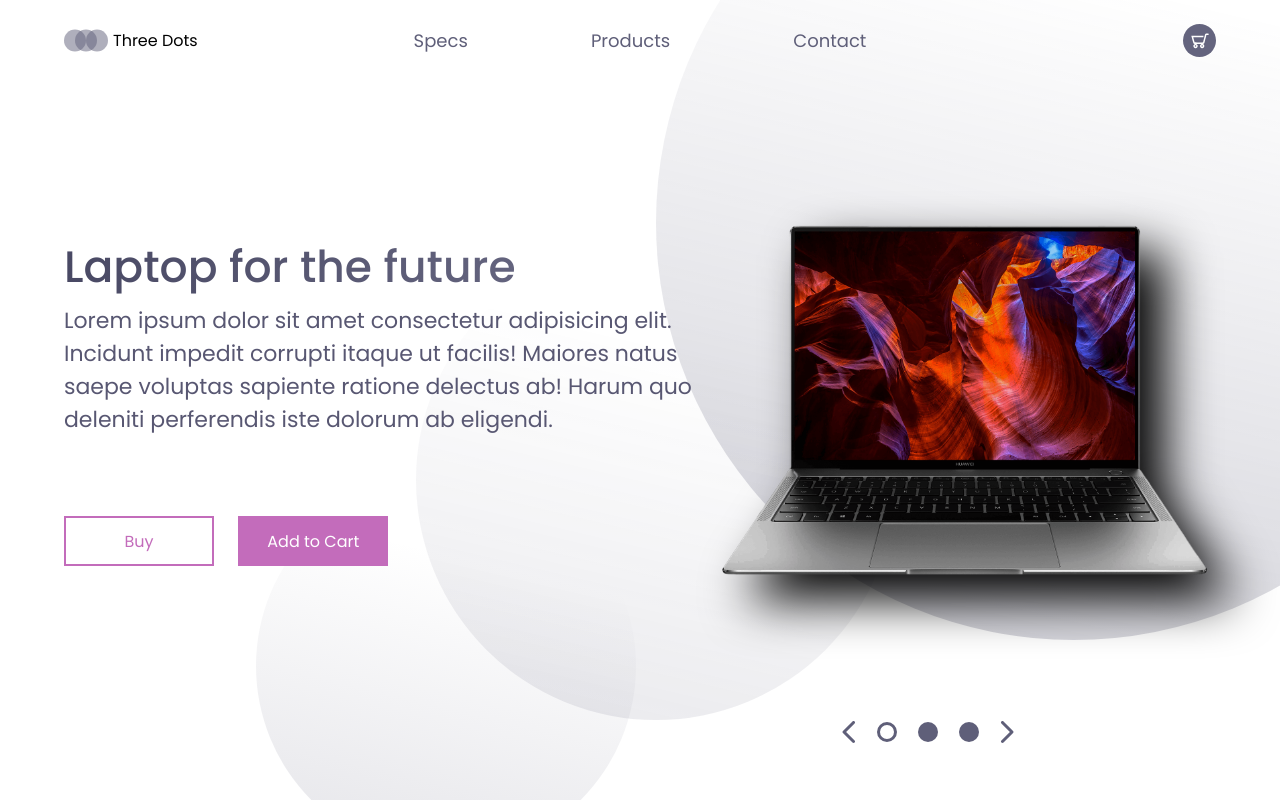
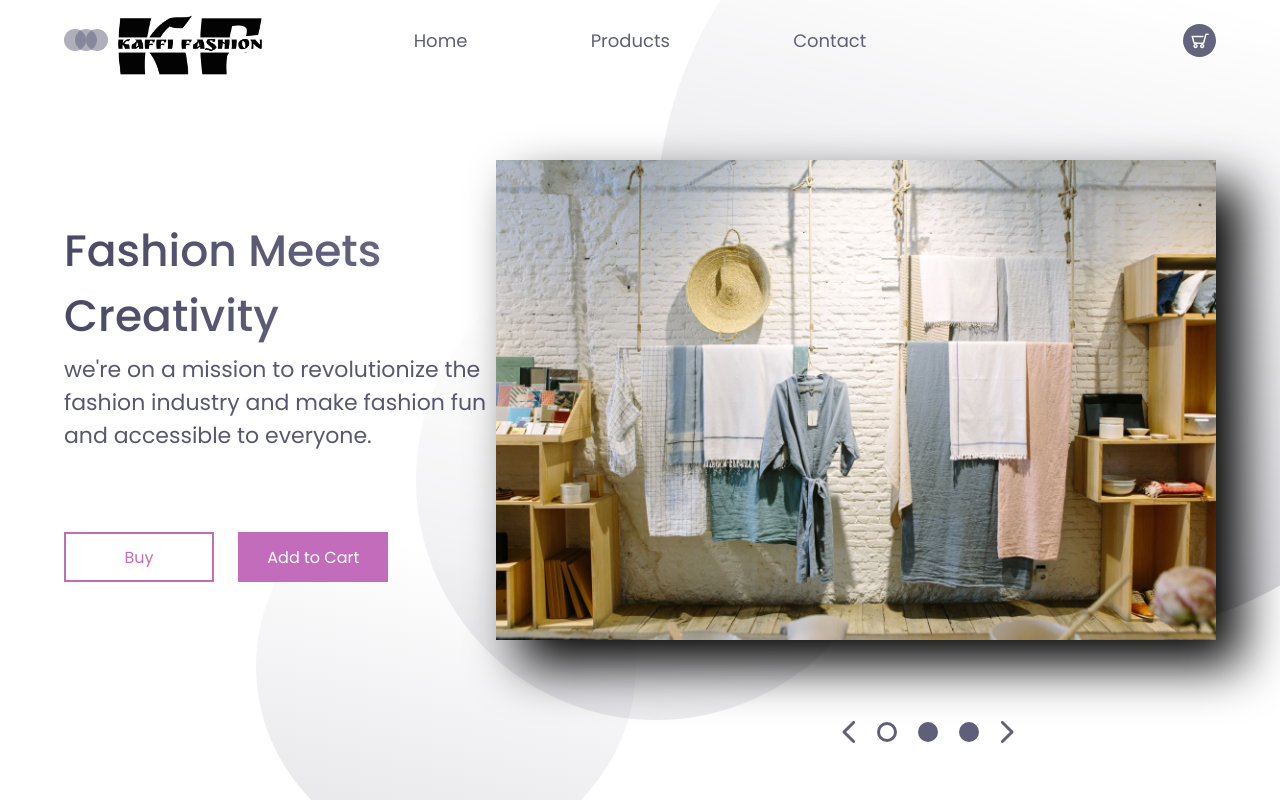
Before and after one commit to SadamEndris/Kaffi-Design, a plain HTML site: page index.html in a window 1280 px wide. Drawn offline with Linux system fonts and the light colour scheme.

Commit message:
new updates

```diff
--- a/index.html
+++ b/index.html
@@ -5,21 +5,25 @@
     <meta charset="UTF-8">
     <meta http-equiv="X-UA-Compatible" content="IE=edge">
     <meta name="viewport" content="width=device-width, initial-scale=1.0">
+
     <link href="https://fonts.googleapis.com/css2?family=Poppins:wght@400;500&display=swap" rel="stylesheet">
 
     <link rel="stylesheet" href="./style.css">
-    <title>Landing page</title>
+    <title>Kaffi Fashion</title>
+      <link rel="icon" type="image/x-icon" href="/img/favicon_io (2)/android-chrome-512x512.png">
 </head>
 
 <body>
     <header>
         <div class="logo-container">
             <img src="./img/logo.svg" alt="logo">
-            <h4 class="logo">Three Dots</h4>
+            <img class="logo1" src="./img/logo1.png" alt="">
+            <!-- <h4 class="logo">Kaffi Fashion</h4> -->
         </div>
         <nav>
             <ul class="nav-links">
-                <li><a class="nav-link" href="">Specs</a></li>
+                <li><a class="nav-link" href="">Home</a></li>
+                <!-- <li><a class="nav-link" href="">About Us</a></li> -->
                 <li><a class="nav-link" href="">Products</a></li>
                 <li><a class="nav-link" href="">Contact</a></li>
             </ul>
@@ -34,8 +38,10 @@
 <section class="presentation">
     <div class="introduction">
 <div class="intro-text">
-    <h1>Laptop for the future</h1>
-    <p>Lorem ipsum dolor sit amet consectetur adipisicing elit. Incidunt impedit corrupti itaque ut facilis! Maiores natus saepe voluptas sapiente ratione delectus ab! Harum quo deleniti perferendis iste dolorum ab eligendi.</p>
+    <h1>
+    Fashion Meets Creativity
+</h1>
+    <p>we're on a mission to revolutionize the fashion industry and make fashion fun and accessible to everyone.</p>
     <div class="cta">
 <button class="cta-select">Buy</button>
 <button class="cta-add">Add to Cart</button>
@@ -45,7 +51,7 @@
 
     </div>
     <div class="cover">
-        <img src="./img/matebook.png" alt="matebook">
+        <img src="./img/h3.jpg" alt="matebook">
     </div>
 </section>
 
--- a/style.css
+++ b/style.css
@@ -23,6 +23,14 @@ header{
 }
 .logo-container,.nav-links,.cart {
     display: flex;
+}
+
+
+.logo1{
+    width: 50%;
+        margin-left: 10px;
+        margin-top: 10px;
+    object-fit: contain;
 }
 .logo-container{
 /* background: lightblue; */
@@ -177,6 +185,7 @@ z-index: -1;
         transform: translate(50%,5%);
     }
     .cover img {
+        margin-top: 15px;
        height: 80%;
     }
     .small-circle,
```
Also changed, not shown: img/favicon_io (2)/android-chrome-192x192.png (added), img/favicon_io (2)/android-chrome-512x512.png (added), img/favicon_io (2)/apple-touch-icon.png (added), img/favicon_io (2)/favicon-16x16.png (added), img/favicon_io (2)/favicon-32x32.png (added), img/favicon_io (2)/favicon.ico (added), img/favicon_io (2)/site.webmanifest (added), img/h1.jpg (added), img/h3.jpg (added), img/logo1.png (added), img/logo2.png (added), img/logo3.png (added), 3 other files.
